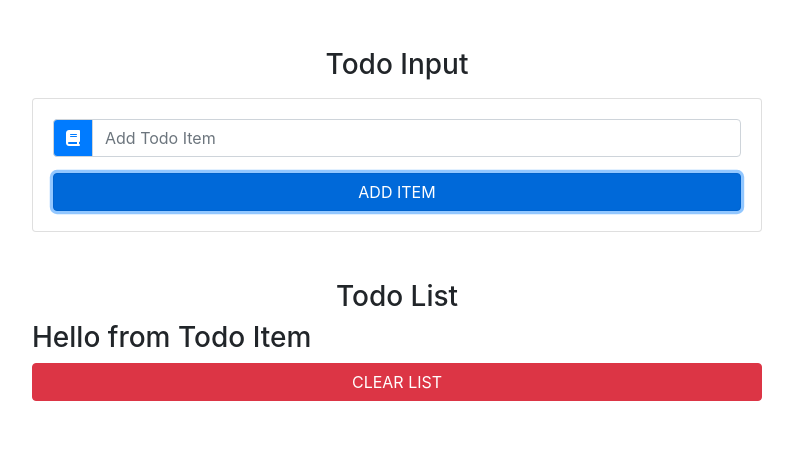
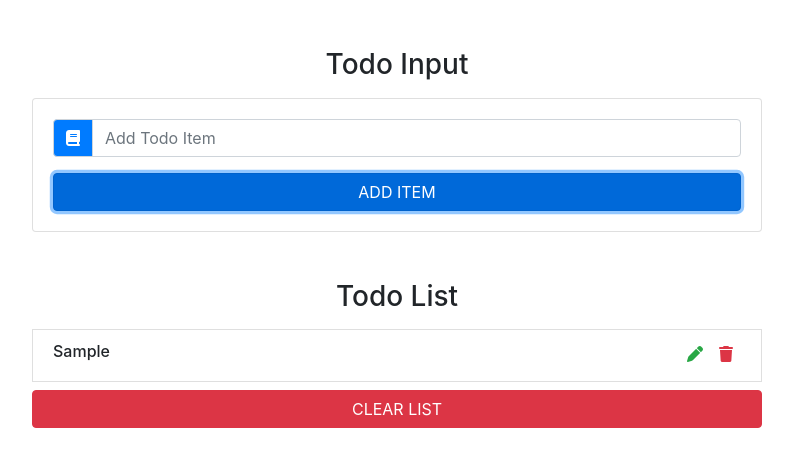
Before and after one commit to farcs/react-todo-list, a React (Create React App) app: page / in a window 1280 px wide. Both pictures are taken after typing "Sample" into the empty fields and a click on the button "ADD ITEM". Shown: the top 466 px of the page, without its empty margins (243-1036 px from the left). Built offline with nearby package versions, Linux system fonts and the light colour scheme.

Commit message:
Implement TodoItem Component

```diff
--- a/src/components/TodoItem.js
+++ b/src/components/TodoItem.js
@@ -2,6 +2,19 @@
 
 export default class TodoItem extends Component {
   render() {
-    return <h3>Hello from Todo Item</h3>
+    const { title, handleDelete, handleEdit } = this.props
+    return (
+      <li className='list-group-item text-capitalize d-flex justify-content-between my-2'>
+        <h6>{title}</h6>
+        <div className='todo-icon'>
+          <span className='mx-2 text-success' onClick={handleEdit}>
+            <i className='fas fa-pen'></i>
+          </span>
+          <span className='mx-2 text-danger' onClick={handleDelete}>
+            <i className='fas fa-trash'></i>
+          </span>
+        </div>
+      </li>
+    )
   }
 }
```
